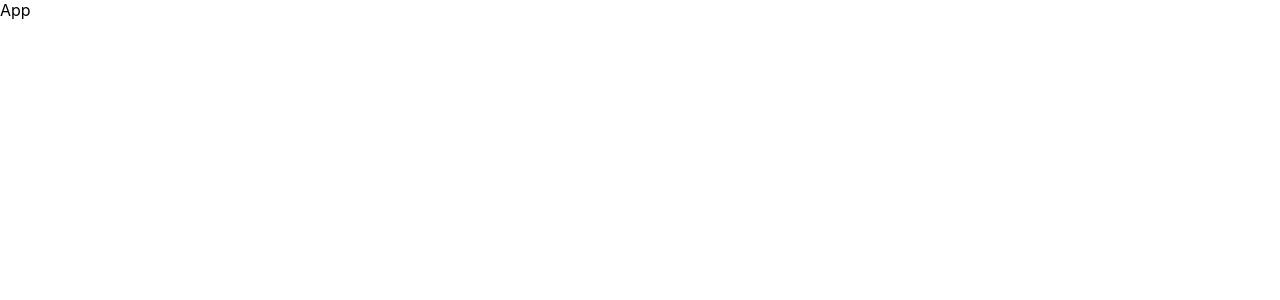
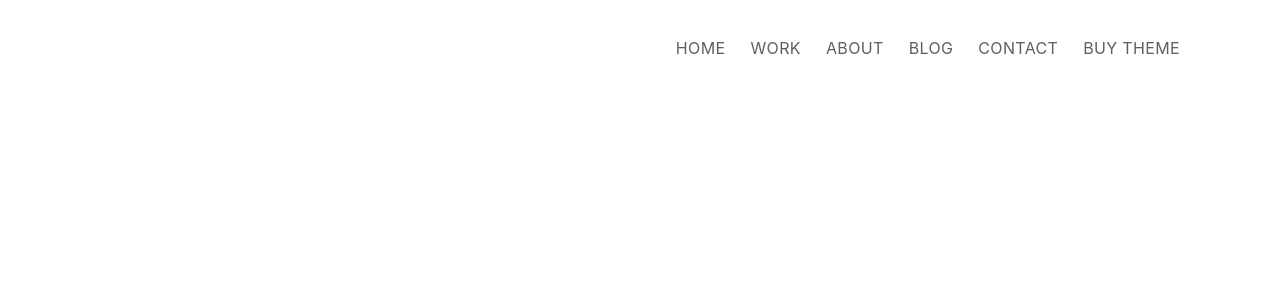
Before and after one commit to EduardManukyan/polymorphic_test, a React (Create React App) app: page / in a window 1280 px wide. Shown: the top 300 px of the page. Built offline with nearby package versions, Linux system fonts and the light colour scheme.

Commit message:
add a header for the project

```diff
--- a/package.json
+++ b/package.json
@@ -6,6 +6,7 @@
     "@testing-library/jest-dom": "^5.11.10",
     "@testing-library/react": "^11.2.6",
     "@testing-library/user-event": "^12.8.3",
+    "node-sass": "^5.0.0",
     "react": "^17.0.2",
     "react-dom": "^17.0.2",
     "react-scripts": "4.0.3",
--- a/src/App.js
+++ b/src/App.js
@@ -1,8 +1,8 @@
 import React from "react";
-
+import NavBar from "./Components/Header/NavBar";
 function App() {
   return (
-    <div>App</div>
+    <NavBar/>
   );
 }
 
--- /dev/null
+++ b/src/Components/Header/NavBar.js
@@ -0,0 +1,21 @@
+import React from "react";
+import "./style.scss"
+
+function NavBar() {
+    return (
+        <div className={"mainContainer"}>
+            <div className={"containerRouting"}>
+                <span className={"routStyle"}>HOME</span>
+                <span className={"routStyle"}>WORK</span>
+                <span className={"routStyle"}>ABOUT</span>
+                <span className={"routStyle"}>BLOG</span>
+                <span className={"routStyle"}>CONTACT</span>
+                <span className={"routStyle"}>BUY THEME</span>
+            </div>
+
+        </div>
+    )
+
+}
+
+export default NavBar
--- /dev/null
+++ b/src/Components/Header/style.scss
@@ -0,0 +1,20 @@
+.mainContainer{
+  top: 0;
+  left: 0;
+  width: 100%;
+  height: 100px;
+  opacity: 1;
+}
+
+.containerRouting{
+  padding-top: 37.5px;
+
+  text-align: right;
+  letter-spacing: 0.35px;
+  padding-right: 100px;
+}
+
+.routStyle{
+  padding-left: 25px;
+  color: #5F5F5F;
+}
```
Also changed, not shown: 1 other file (tests, documents, lock files or other folders).
